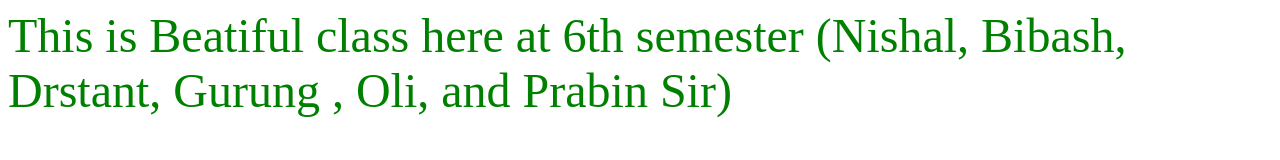
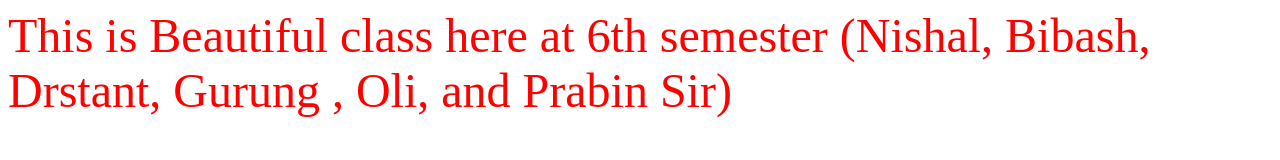
Before and after one commit to prabinsubedi/azure-test, a plain HTML site: page index.html in a window 1280 px wide. Drawn offline with Linux system fonts and the light colour scheme.

Commit message:
this is modified

```diff
--- a/index.html
+++ b/index.html
@@ -1,3 +1,3 @@
 <html>
-</h1><font color ="green" size ="60"> This is Beatiful class here at 6th semester (Nishal, Bibash, Drstant, Gurung , Oli, and Prabin Sir) </font> </h1>
+</h1><font color ="RED" size ="60"> This is Beautiful class here at 6th semester (Nishal, Bibash, Drstant, Gurung , Oli, and Prabin Sir) </font> </h1>
 </html>
```
